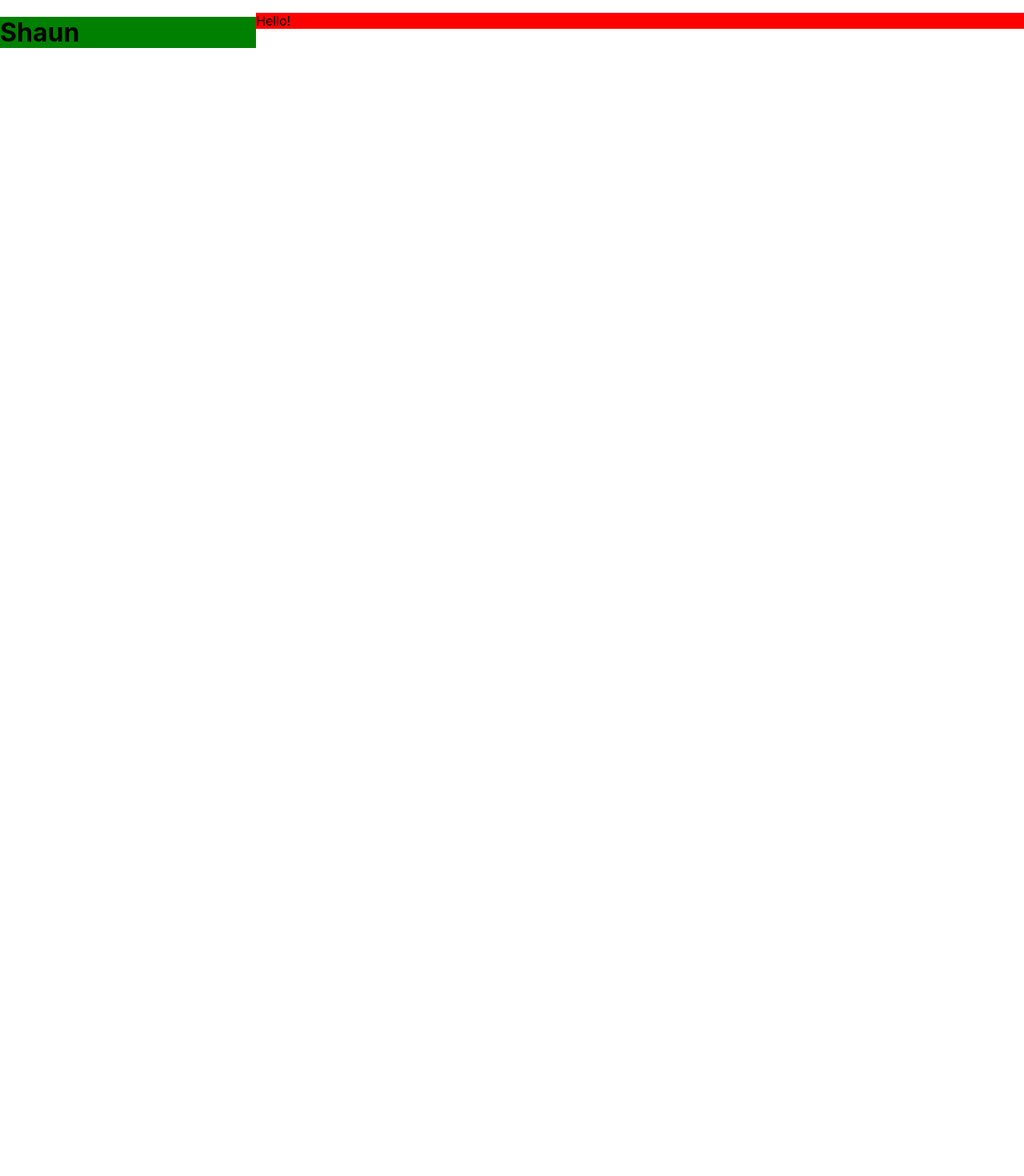
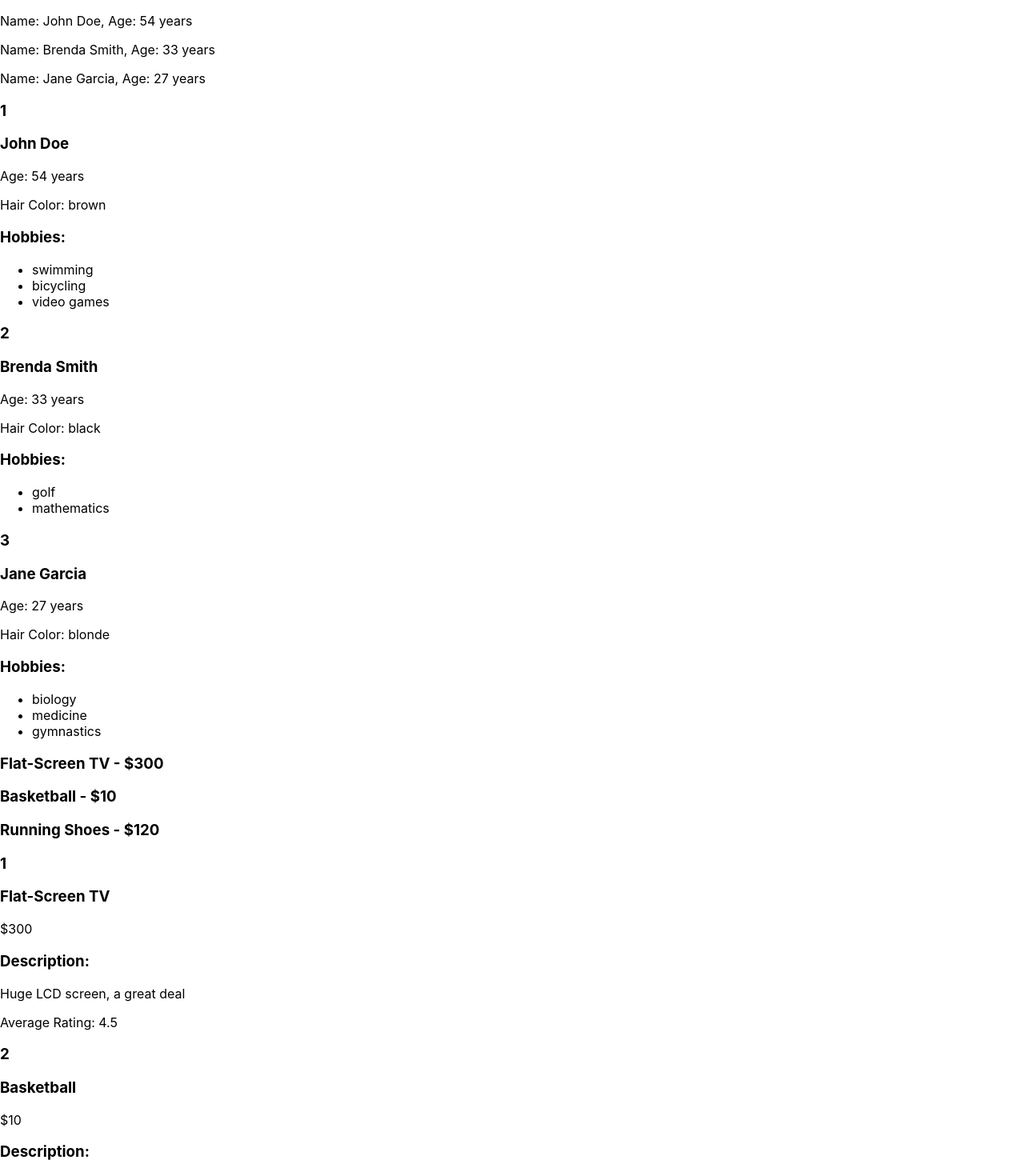
Before and after one commit to miss-ndeya/React_Design_Patterns, a React (Create React App) app: page / in a window 1280 px wide. Shown: the top 1470 px of the page at 80% size. Before the commit the page ends 800 px from the top, so only its background shows below. Built offline with nearby package versions, Linux system fonts and the light colour scheme.

Commit message:
frist connexion

```diff
--- a/src/App.js
+++ b/src/App.js
@@ -1,20 +1,65 @@
-import { SplitScreen } from "./SplitScreen";
+import { NumberedList } from "./NumberedList";
+import { LargePersonListItem } from "./people/LargePersonListItem";
+import { SmallPersonListItem } from "./people/SmallPersonListItem";
+import { LargeProductListItem } from "./products/LargeProductListItem";
+import { SmallProductListItem } from "./products/SmallProductListItem";
+import { RegularList } from "./RegularList";
 
-const LeftHandComponent = ({ name }) => {
-  return <h1 style={{ backgroundColor: "green" }}>{name}</h1>;
-};
+const people = [{
+	name: 'John Doe',
+	age: 54,
+	hairColor: 'brown',
+	hobbies: ['swimming', 'bicycling', 'video games'],
+}, {
+	name: 'Brenda Smith',
+	age: 33,
+	hairColor: 'black',
+	hobbies: ['golf', 'mathematics'],
+}, {
+	name: 'Jane Garcia',
+	age: 27,
+	hairColor: 'blonde',
+	hobbies: ['biology', 'medicine', 'gymnastics'],
+}];
 
-const RightHandComponent = ({ message }) => {
-  return <p style={{ backgroundColor: "red" }}>{message}!</p>;
-};
+const products = [{
+	name: 'Flat-Screen TV',
+	price: '$300',
+	description: 'Huge LCD screen, a great deal',
+	rating: 4.5,
+}, {
+	name: 'Basketball',
+	price: '$10',
+	description: 'Just like the pros use',
+	rating: 3.8,
+}, {
+	name: 'Running Shoes',
+	price: '$120',
+	description: 'State-of-the-art technology for optimum running',
+	rating: 4.2,
+}];
 
 function App() {
-  return (
-    <SplitScreen leftWeight={1} rightWeight={3}>
-      <LeftHandComponent name="Shaun" />
-      <RightHandComponent message="Hello" />
-    </SplitScreen>
-  );
+	return (
+		<>
+		<RegularList
+			items={people}
+			resourceName="person"
+			itemComponent={SmallPersonListItem} />
+		<NumberedList
+			items={people}
+			resourceName="person"
+			itemComponent={LargePersonListItem} />
+		<RegularList
+			items={products}
+			resourceName="product"
+			itemComponent={SmallProductListItem} />
+		<NumberedList
+			items={products}
+			resourceName="product"
+			itemComponent={LargeProductListItem} />
+		</>
+	);
 }
 
 export default App;
--- /dev/null
+++ b/src/NumberedList.js
@@ -0,0 +1,16 @@
+export const NumberedList = ({
+  items,
+  resourceName,
+  itemComponent: ItemComponent,
+}) => {
+  return (
+    <>
+      {items.map((item, i) => (
+        <>
+          <h3>{i + 1}</h3>
+          <ItemComponent key={i} {...{ [resourceName]: item }} />
+        </>
+      ))}
+    </>
+  );
+};
--- /dev/null
+++ b/src/RegularList.js
@@ -0,0 +1,13 @@
+export const RegularList = ({
+  items,
+  resourceName,
+  itemComponent: ItemComponent,
+}) => {
+  return (
+    <>
+      {items.map((item, i) => (
+        <ItemComponent key={i} {...{ [resourceName]: item }} />
+      ))}
+    </>
+  );
+};
--- a/src/people/LargePersonListItem.js
+++ b/src/people/LargePersonListItem.js
@@ -1,9 +1,17 @@
-import React from 'react'
+export const LargePersonListItem = ({ person }) => {
+  const { name, age, hairColor, hobbies } = person;
 
-const LargePersonListItem = () => {
   return (
-    <div>LargePersonListItem</div>
-  )
-}
-
-export default LargePersonListItem
+    <>
+      <h3>{name}</h3>
+      <p>Age: {age} years</p>
+      <p>Hair Color: {hairColor}</p>
+      <h3>Hobbies:</h3>
+      <ul>
+        {hobbies.map((hobby) => (
+          <li key={hobby}>{hobby}</li>
+        ))}
+      </ul>
+    </>
+  );
+};
--- /dev/null
+++ b/src/people/SmallPersonListItem.js
@@ -0,0 +1,9 @@
+export const SmallPersonListItem = ({ person }) => {
+  const { name, age } = person;
+
+  return (
+    <p>
+      Name: {name}, Age: {age} years
+    </p>
+  );
+};
--- /dev/null
+++ b/src/products/LargeProductListItem.js
@@ -0,0 +1,13 @@
+export const LargeProductListItem = ({ product }) => {
+  const { name, price, description, rating } = product;
+
+  return (
+    <>
+      <h3>{name}</h3>
+      <p>{price}</p>
+      <h3>Description:</h3>
+      <p>{description}</p>
+      <p>Average Rating: {rating}</p>
+    </>
+  );
+};
--- /dev/null
+++ b/src/products/SmallProductListItem.js
@@ -0,0 +1,9 @@
+export const SmallProductListItem = ({ product }) => {
+  const { name, price } = product;
+
+  return (
+    <h3>
+      {name} - {price}
+    </h3>
+  );
+};
```
